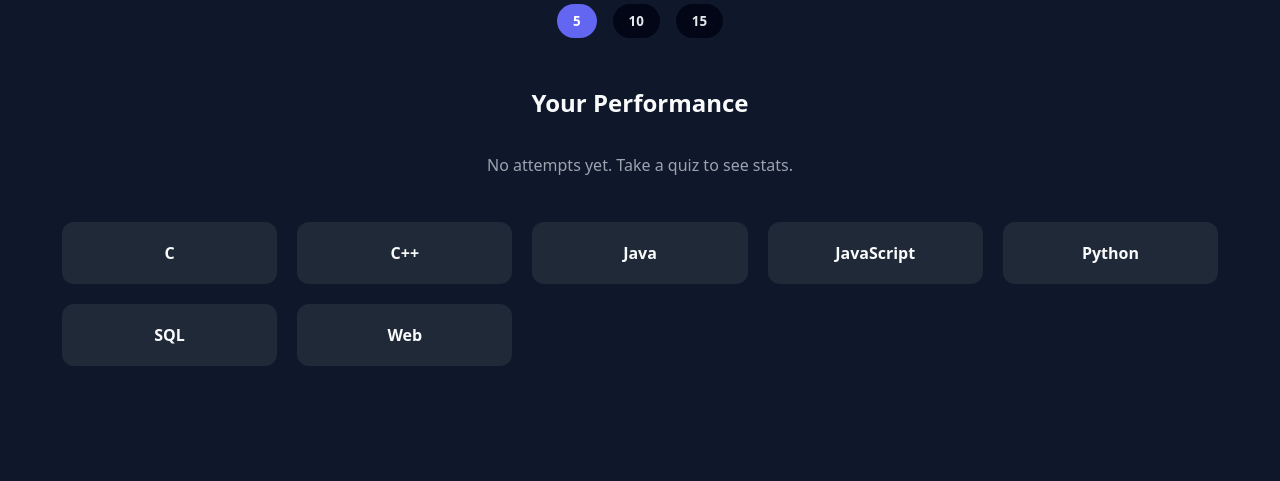
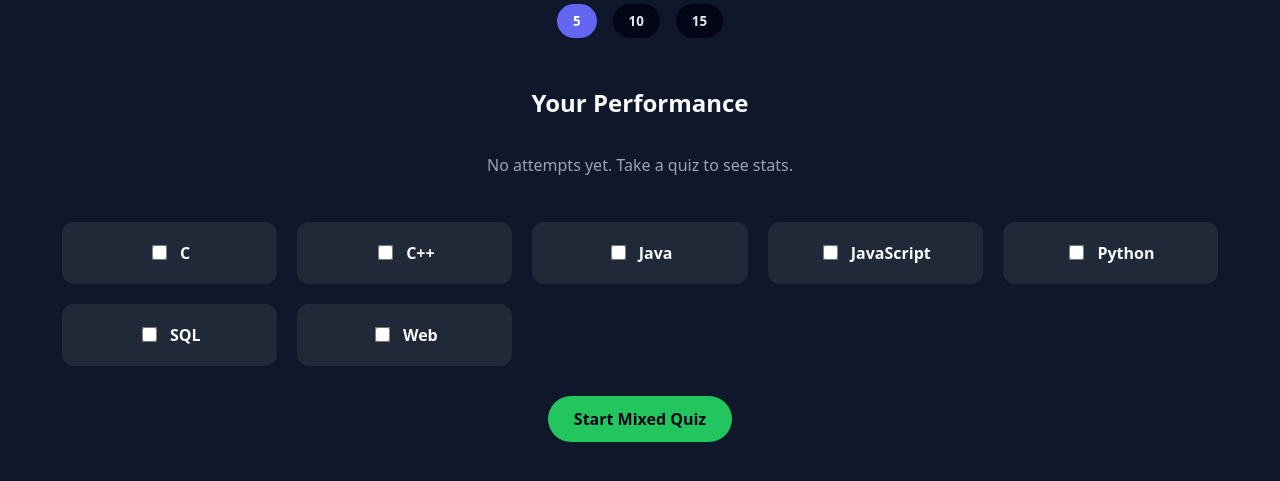
Before and after one commit to blackrexdl/flashcard_app, a Flask app: page /categories in a window 1280 px wide. Shown: the part 287-768 px from the top of the page. Run offline with Flask 3, Linux system fonts and the light colour scheme.

Commit message:
Add mixed quiz functionality with category selection and update UI

```diff
--- a/app.py
+++ b/app.py
@@ -49,6 +49,32 @@ def quiz(category):
         total=len(selected_questions)
     )
 
+@app.route("/quiz/mixed")
+def mixed_quiz():
+    count = int(request.args.get("count", 5))
+    categories_param = request.args.get("categories", "")
+
+    # split selected categories
+    selected_categories = [c for c in categories_param.split(",") if c]
+
+    # collect questions from all selected categories
+    pooled_questions = [
+        q for q in questions if q.get("category") in selected_categories
+    ]
+
+    # shuffle pooled questions
+    random.shuffle(pooled_questions)
+
+    # limit to requested count
+    selected_questions = pooled_questions[:count]
+
+    return render_template(
+        "quiz.html",
+        questions=selected_questions,
+        category="Mixed",
+        total=len(selected_questions)
+    )
+
 @app.route("/about")
 def about():
     return render_template("about.html")
--- a/data/questions.json
+++ b/data/questions.json
@@ -102,5 +102,75 @@
     "question": "Which clause is used to filter records?",
     "options": ["ORDER BY", "WHERE", "GROUP BY", "HAVING"],
     "answer": "WHERE"
+  },
+  {
+    "id": 15,
+    "category": "Python",
+    "question": "Which data type is immutable in Python?",
+    "options": ["List", "Set", "Dictionary", "Tuple"],
+    "answer": "Tuple"
+  },
+  {
+    "id": 16,
+    "category": "Python",
+    "question": "What does len() return?",
+    "options": ["Type", "Length", "Index", "Value"],
+    "answer": "Length"
+  },
+  {
+    "id": 17,
+    "category": "Python",
+    "question": "Which keyword is used to handle exceptions?",
+    "options": ["catch", "handle", "try", "error"],
+    "answer": "try"
+  },
+  {
+    "id": 18,
+    "category": "Python",
+    "question": "Which operator is used for floor division?",
+    "options": ["/", "//", "%", "**"],
+    "answer": "//"
+  },
+  {
+    "id": 19,
+    "category": "Python",
+    "question": "What is the output type of input() in Python?",
+    "options": ["int", "float", "string", "boolean"],
+    "answer": "string"
+  },
+  {
+    "id": 20,
+    "category": "Web",
+    "question": "Which HTML tag is used to create a form?",
+    "options": ["<input>", "<form>", "<section>", "<div>"],
+    "answer": "<form>"
+  },
+  {
+    "id": 21,
+    "category": "Web",
+    "question": "Which CSS property controls text size?",
+    "options": ["font-style", "text-size", "font-size", "size"],
+    "answer": "font-size"
+  },
+  {
+    "id": 22,
+    "category": "Web",
+    "question": "Which HTTP method is used to send data?",
+    "options": ["GET", "POST", "FETCH", "SEND"],
+    "answer": "POST"
+  },
+  {
+    "id": 23,
+    "category": "Web",
+    "question": "Which HTML attribute is used for links?",
+    "options": ["src", "href", "link", "ref"],
+    "answer": "href"
+  },
+  {
+    "id": 24,
+    "category": "Web",
+    "question": "Which CSS layout is best for responsive design?",
+    "options": ["Float", "Table", "Flexbox", "Inline"],
+    "answer": "Flexbox"
   }
 ]
--- a/templates/categories.html
+++ b/templates/categories.html
@@ -20,13 +20,20 @@
     </div>
   </div>
 
+  <form id="quizForm">
   <div class="category-grid">
     {% for cat in categories %}
-      <a href="/quiz/{{ cat }}?count=5" class="category-card" data-category="{{ cat }}">
-        {{ cat }}
-      </a>
+      <label class="category-card checkbox-card">
+        <input type="checkbox" name="categories" value="{{ cat }}">
+        <span>{{ cat }}</span>
+      </label>
     {% endfor %}
   </div>
+
+  <button type="submit" class="start-quiz-btn">
+    Start Mixed Quiz
+  </button>
+</form>
 </div>
 
 <style>
@@ -200,24 +207,60 @@
   border-radius: 999px;
   font-weight: 700;
 }
+.checkbox-card {
+  cursor: pointer;
+}
+
+.checkbox-card input {
+  margin-right: 10px;
+  transform: scale(1.2);
+}
+
+.start-quiz-btn {
+  margin-top: 30px;
+  padding: 12px 26px;
+  border: none;
+  border-radius: 999px;
+  background: #22c55e;
+  color: #020617;
+  font-weight: 700;
+  font-size: 1rem;
+  cursor: pointer;
+  transition: transform 0.2s, opacity 0.2s;
+}
+
+.start-quiz-btn:hover {
+  transform: translateY(-2px);
+  opacity: 0.9;
+}
 </style>
 <script>
 let selectedCount = 5;
 
-const buttons = document.querySelectorAll('.length-btn');
-const categoryLinks = document.querySelectorAll('.category-card');
-
-buttons.forEach(btn => {
+document.querySelectorAll('.length-btn').forEach(btn => {
   btn.addEventListener('click', () => {
-    buttons.forEach(b => b.classList.remove('active'));
+    document.querySelectorAll('.length-btn').forEach(b => b.classList.remove('active'));
     btn.classList.add('active');
     selectedCount = btn.dataset.count;
+  });
+});
 
-    categoryLinks.forEach(link => {
-      const cat = link.dataset.category;
-      link.href = `/quiz/${cat}?count=${selectedCount}`;
-    });
-  });
+document.getElementById("quizForm").addEventListener("submit", function (e) {
+  e.preventDefault();
+
+  const selectedCats = [...document.querySelectorAll('input[name="categories"]:checked')]
+    .map(cb => cb.value);
+
+  if (selectedCats.length === 0) {
+    alert("Select at least one category");
+    return;
+  }
+
+  const params = new URLSearchParams();
+  params.append("count", selectedCount);
+  params.append("categories", selectedCats.join(","));
+
+  window.location.href = `/quiz/mixed?${params.toString()}`;
 });
 </script>
 <script>
```
